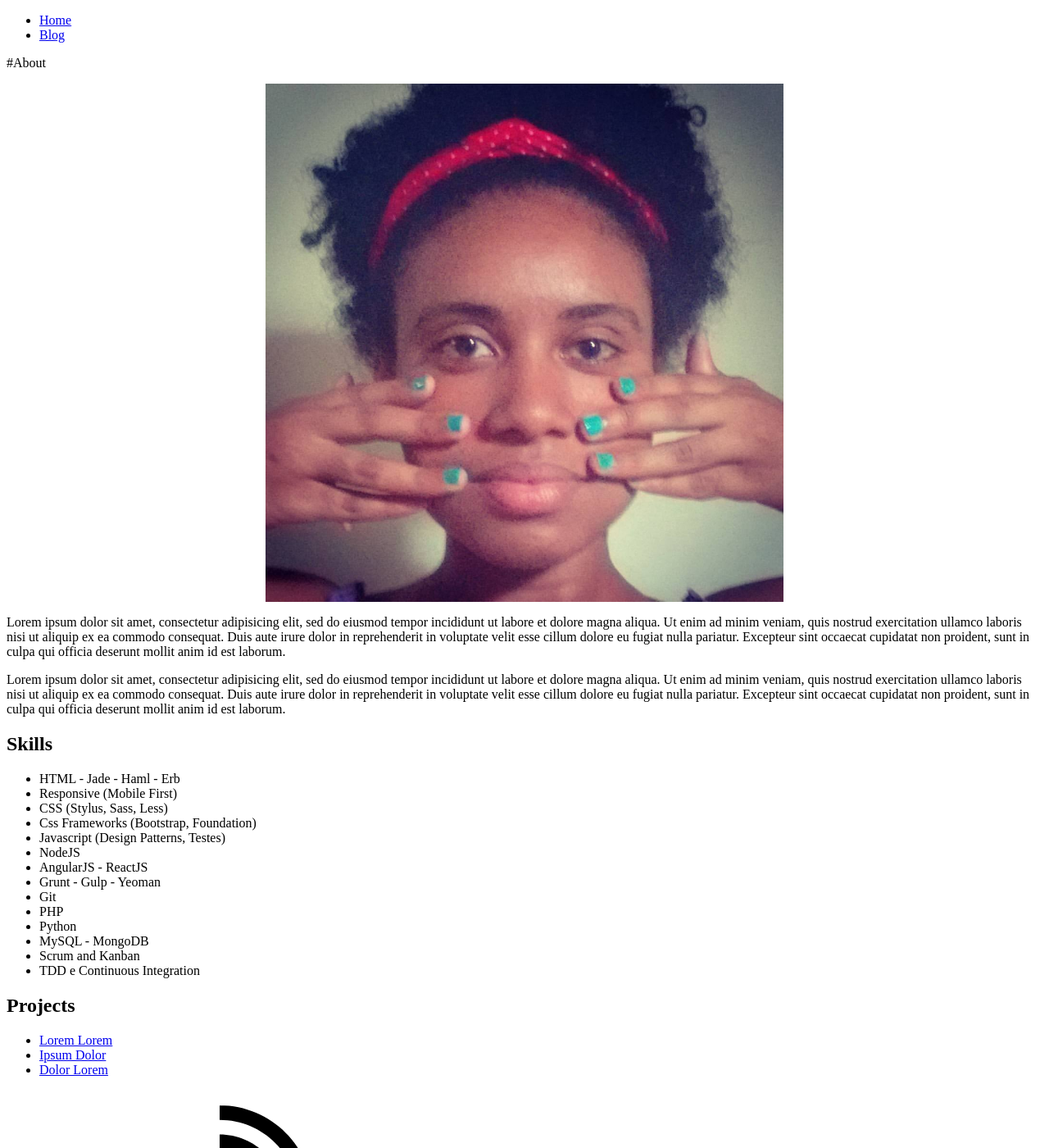
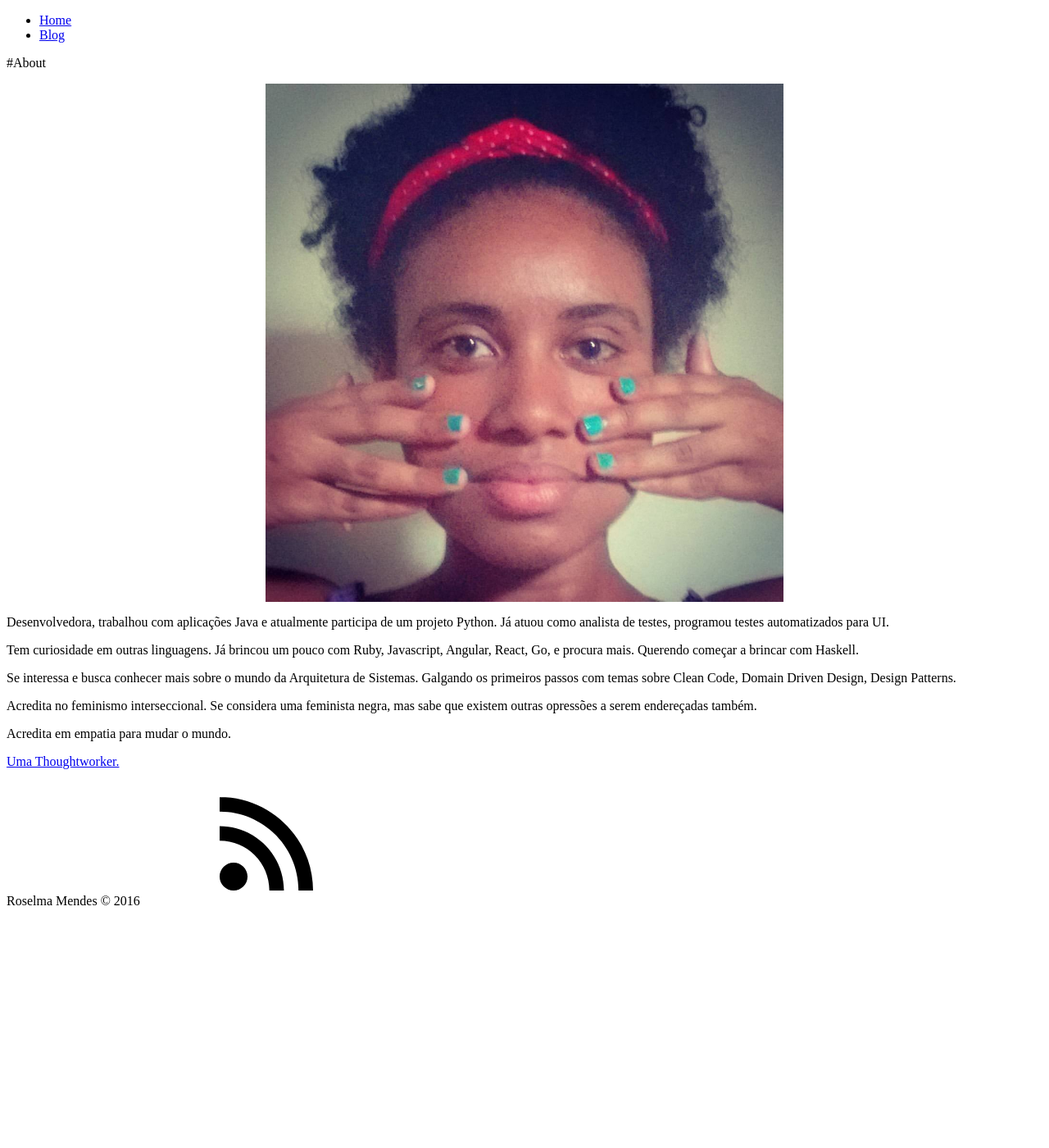
Before and after one commit to roselmamendes/roselmamendes.github.io, a Jekyll site: the page built from about.md, in a window 1280 px wide and 1400 px high. Shown: the whole window at 82% size. Built offline with Jekyll 4.4.1, drawn with Linux system fonts in a browser that asks for light colours.

Commit message:
Adicionando o Sobre.

```diff
--- a/about.md
+++ b/about.md
@@ -11,43 +11,14 @@ img { width: 50%; margin: 0 auto; display: block; }
 
 ![Profile Image]({{ site.url }}/{{ site.picture }})
 
-<p>Lorem ipsum dolor sit amet, consectetur adipisicing elit, sed do eiusmod
-tempor incididunt ut labore et dolore magna aliqua. Ut enim ad minim veniam,
-quis nostrud exercitation ullamco laboris nisi ut aliquip ex ea commodo
-consequat. Duis aute irure dolor in reprehenderit in voluptate velit esse
-cillum dolore eu fugiat nulla pariatur. Excepteur sint occaecat cupidatat non
-proident, sunt in culpa qui officia deserunt mollit anim id est laborum.</p>
+<p>Desenvolvedora, trabalhou com aplicações Java e atualmente participa de um projeto Python.
+Já atuou como analista de testes, programou testes automatizados para UI.</p>
+<p>Tem curiosidade em outras linguagens. Já brincou um pouco com Ruby, Javascript, Angular, React, Go, e procura mais.
+Querendo começar a brincar com Haskell.</p>
+<p>Se interessa e busca conhecer mais sobre o mundo da Arquitetura de Sistemas. Galgando os primeiros passos com temas  sobre Clean Code, Domain Driven Design, Design Patterns.
+</p>
 
-<p>Lorem ipsum dolor sit amet, consectetur adipisicing elit, sed do eiusmod
-tempor incididunt ut labore et dolore magna aliqua. Ut enim ad minim veniam,
-quis nostrud exercitation ullamco laboris nisi ut aliquip ex ea commodo
-consequat. Duis aute irure dolor in reprehenderit in voluptate velit esse
-cillum dolore eu fugiat nulla pariatur. Excepteur sint occaecat cupidatat non
-proident, sunt in culpa qui officia deserunt mollit anim id est laborum.</p>
+<p>Acredita no feminismo interseccional. Se considera uma feminista negra, mas sabe que existem outras opressões a serem endereçadas também.</p>
+<p>Acredita em empatia para mudar o mundo.</p>
 
-<h2>Skills</h2>
-
-<ul class="skill-list">
-	<li>HTML - Jade - Haml - Erb</li>
-	<li>Responsive (Mobile First)</li>
-	<li>CSS (Stylus, Sass, Less)</li>
-	<li>Css Frameworks (Bootstrap, Foundation)</li>
-	<li>Javascript (Design Patterns, Testes)</li>
-	<li>NodeJS</li>
-	<li>AngularJS - ReactJS</li>
-	<li>Grunt - Gulp - Yeoman</li>
-	<li>Git</li>
-	<li>PHP</li>
-	<li>Python</li>
-	<li>MySQL - MongoDB</li>
-	<li>Scrum and Kanban</li>
-	<li>TDD e Continuous Integration</li>
-</ul>
-
-<h2>Projects</h2>
-
-<ul>
-	<li><a href="https://github.com/">Lorem Lorem</a></li>
-	<li><a href="https://github.com/">Ipsum Dolor</a></li>
-	<li><a href="https://github.com/">Dolor Lorem</a></li>
-</ul>
+<p><a href="https://www.thoughtworks.com/pt/">Uma Thoughtworker.</a></p>
```
